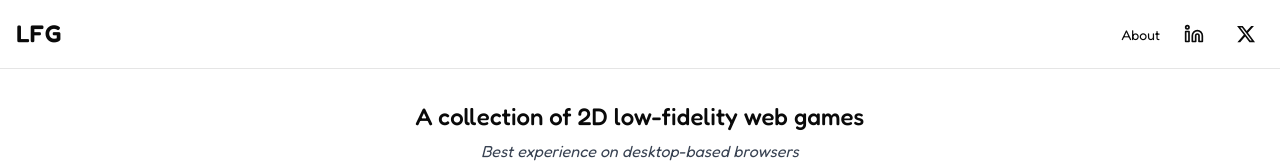
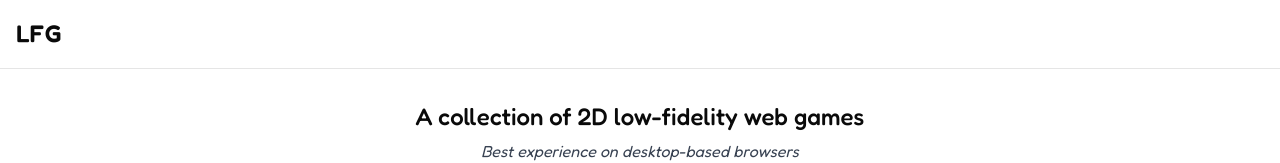
Before and after one commit to SubhanAli94/LF-Games, a Next.js app: page / in a window 1280 px wide. Shown: the top 163 px of the page. Built offline with nearby package versions, Linux system fonts and the light colour scheme.

Commit message:
Socials are hidden

```diff
--- a/components/app-page.tsx
+++ b/components/app-page.tsx
@@ -10,7 +10,7 @@ export default async function PageComponent() {
       <header className="border-b">
         <div className="container mx-auto px-4 py-4 flex justify-between items-center">
           <Link href="/" className="text-2xl font-semibold">LFG</Link>
-          <nav className="flex items-center space-x-4">
+          <nav className="flex items-center space-x-4 invisible">
             <ul className="flex space-x-4">
               <li><AboutPopupComponent /></li>
             </ul>
```
